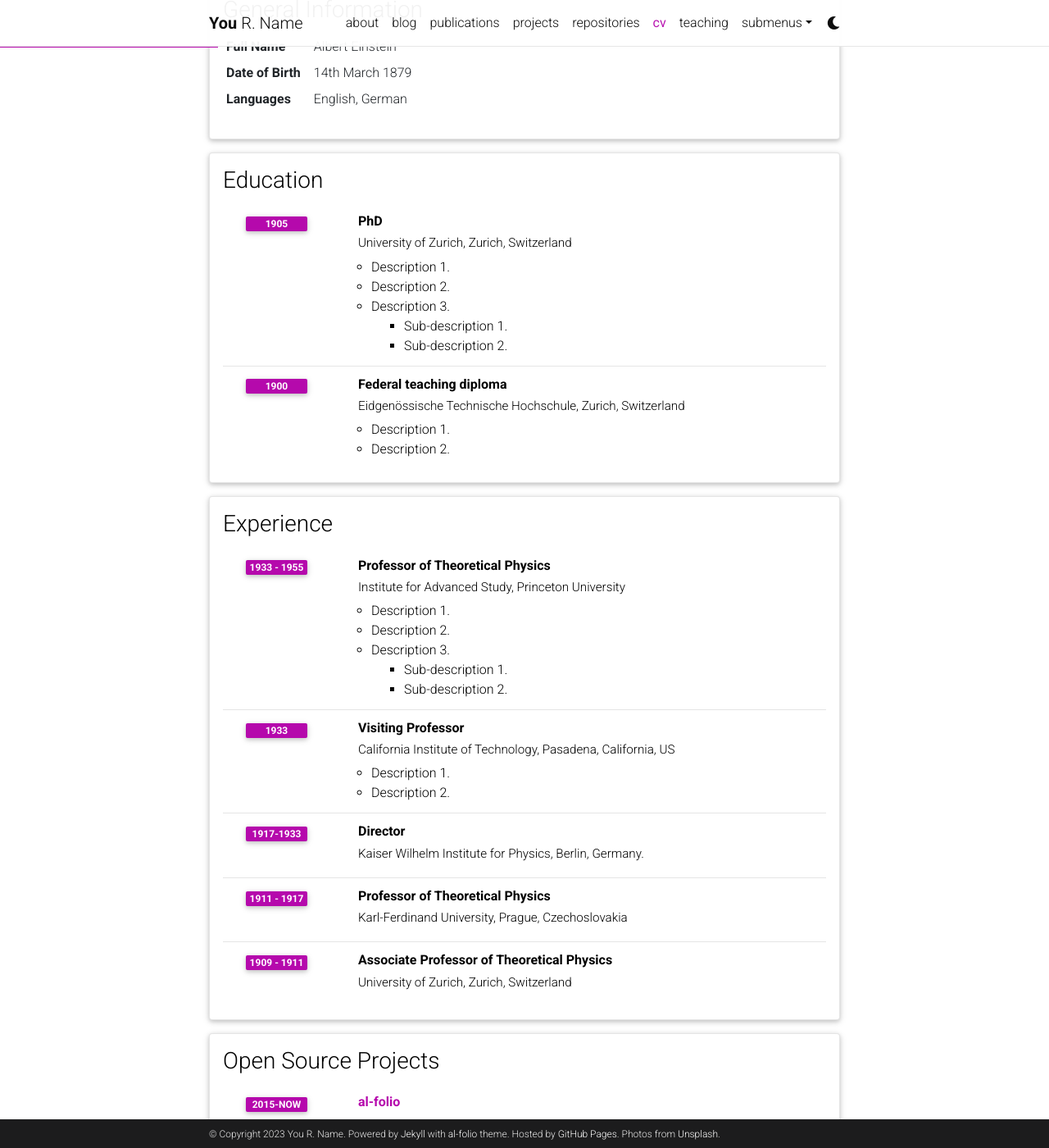
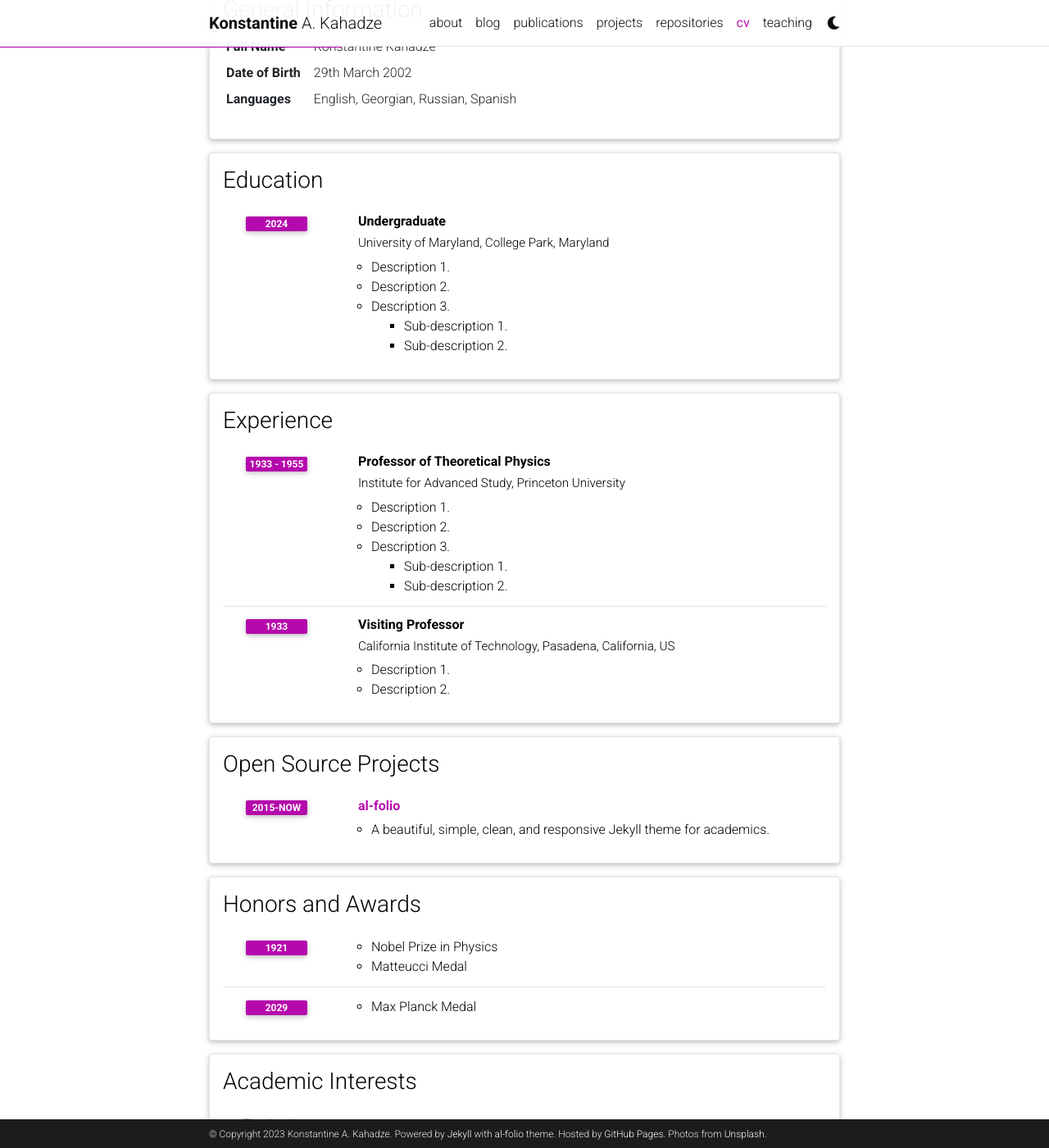
Before and after one commit to kkahadze/kkahadze.github.io, a Jekyll site: the page built from _pages/cv.md, in a window 1280 px wide and 1400 px high, scrolled down 207 px. Shown: the whole window at 82% size. Built offline with Jekyll 4.4.1, drawn with Linux system fonts in a browser that asks for light colours; comment, search, counter and statistics services are not loaded; a style sheet for code colours, icons or effects is not loaded.

Commit message:
All changes before removing files

```diff
--- a/_config.yml
+++ b/_config.yml
@@ -3,9 +3,9 @@
 # -----------------------------------------------------------------------------
 
 title: blank # the website title (if blank, full name will be used instead)
-first_name: You
-middle_name: R.
-last_name: Name
+first_name: Konstantine
+middle_name: A.
+last_name: Kahadze
 email: you@example.com
 description: > # the ">" symbol means to ignore newlines until "footer_text:"
   A simple, whitespace theme for academics. Based on [*folio](https://github.com/bogoli/-folio) design.
--- a/_data/cv.yml
+++ b/_data/cv.yml
@@ -2,18 +2,18 @@
   type: map
   contents:
     - name: Full Name
-      value: Albert Einstein
+      value: Konstantine Kahadze
     - name: Date of Birth
-      value: 14th March 1879
+      value: 29th March 2002
     - name: Languages
-      value: English, German
+      value: English, Georgian, Russian, Spanish
 
 - title: Education
   type: time_table
   contents:
-    - title: PhD
-      institution: University of Zurich, Zurich, Switzerland
-      year: 1905
+    - title: Undergraduate
+      institution: University of Maryland, College Park, Maryland
+      year: 2024
       description:
         - Description 1.
         - Description 2.
@@ -21,12 +21,6 @@
           contents:
             - Sub-description 1.
             - Sub-description 2.
-    - title: Federal teaching diploma
-      institution: Eidgenössische Technische Hochschule, Zurich, Switzerland
-      year: 1900
-      description:
-        - Description 1.
-        - Description 2.
 
 - title: Experience
   type: time_table
@@ -48,18 +42,6 @@
         - Description 1.
         - Description 2.
 
-    - title: Director
-      institution: Kaiser Wilhelm Institute for Physics, Berlin, Germany.
-      year: 1917-1933
-
-    - title: Professor of Theoretical Physics
-      institution: Karl-Ferdinand University, Prague, Czechoslovakia
-      year: 1911 - 1917
-      description:
-
-    - title: Associate Professor of Theoretical Physics
-      institution: University of Zurich, Zurich, Switzerland
-      year: 1909 - 1911
 
 - title: Open Source Projects
   type: time_table
```
Also changed, not shown: _pages/about.md (+8 -8 lines), _pages/dropdown.md (+1 -1 lines), 1 other file.
